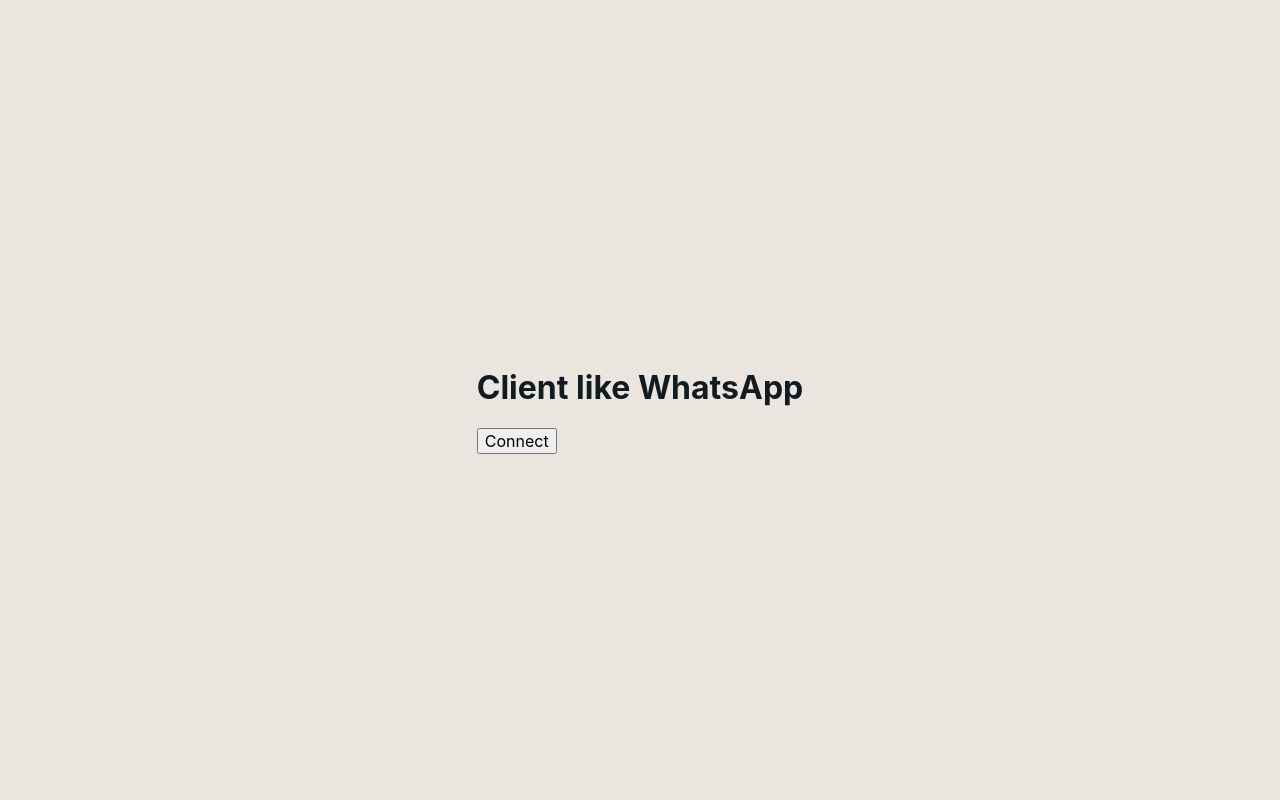
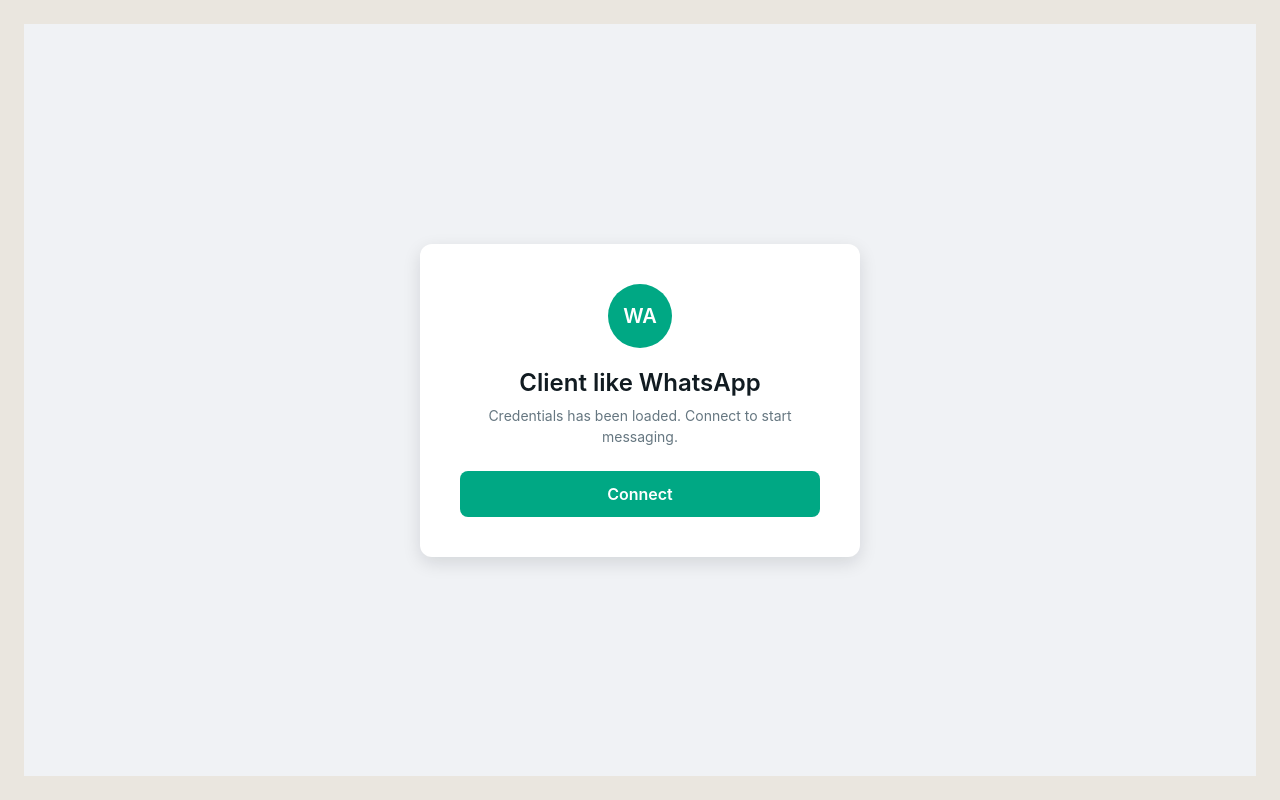
Before and after one commit to avramenkomy/test-unit-wa, a React (Vite) app: page / in a window 1280 px wide. Built offline with nearby package versions, Linux system fonts and the light colour scheme; no server answers.

Commit message:
style: add connection screen

```diff
--- a/src/App.css
+++ b/src/App.css
@@ -5,6 +5,142 @@
   align-items: center;
   justify-content: center;
   padding: 24px;
+}
+
+.connection {
+  width: 100%;
+  min-height: calc(100vh - 48px);
+
+  display: flex;
+  align-items: center;
+  justify-content: center;
+
+  padding: 24px;
+
+  background: #f0f2f5;
+}
+
+.connection__form {
+  width: 100%;
+  max-width: 440px;
+
+  display: flex;
+  flex-direction: column;
+  gap: 24px;
+
+  padding: 40px;
+  background: #ffffff;
+
+  border-radius: 12px;
+
+  box-shadow: 0 6px 18px rgba(11, 20, 26, 0.12);
+}
+
+.connection__header {
+  text-align: center;
+}
+
+.connection__logo {
+  width: 64px;
+  height: 64px;
+
+  margin: 0 auto 20px;
+
+  display: flex;
+  align-items: center;
+  justify-content: center;
+
+  color: #ffffff;
+  font-size: 20px;
+  font-weight: 600;
+
+  background: #00a884;
+  border-radius: 50%;
+}
+
+.connection__header h1 {
+  margin: 0 0 8px;
+
+  color: #111b21;
+  font-size: 24px;
+  font-weight: 600;
+}
+
+.connection__header p {
+  margin: 0;
+  color: #667781;
+  font-size: 14px;
+  line-height: 1.5;
+}
+
+.connection__fields {
+  display: flex;
+  flex-direction: column;
+  gap: 18px;
+}
+
+.connection__fields label {
+  display: flex;
+  flex-direction: column;
+  gap: 7px;
+  color: #3b4a54;
+  font-size: 13px;
+  font-weight: 500;
+}
+
+.connection__fields input {
+  width: 100%;
+  height: 46px;
+  padding: 0 14px;
+  color: #111b21;
+  background: #f7f8fa;
+  border: 1px solid #dfe3e5;
+  border-radius: 8px;
+  outline: none;
+
+  transition:
+    border-color 0.2s,
+    background-color 0.2s,
+    box-shadow 0.2s;
+}
+
+.connection__fields input::placeholder {
+  color: #8696a0;
+}
+
+.connection__fields input:focus {
+  background: #ffffff;
+  border-color: #00a884;
+  box-shadow: 0 0 0 3px rgba(0, 168, 132, 0.1);
+}
+
+.connection__button {
+  width: 100%;
+  height: 46px;
+  color: #ffffff;
+  font-weight: 600;
+  background: #00a884;
+  border: none;
+  border-radius: 8px;
+  transition:
+    background-color 0.2s,
+    transform 0.1s;
+}
+
+.connection__button:hover:not(:disabled) {
+  background: #008f72;
+}
+
+.connection__button:active:not(:disabled) {
+  transform: translateY(1px);
+}
+
+.connection__result {
+  margin: -8px 0 0;
+  color: #d93025;
+  font-size: 13px;
+  line-height: 1.4;
+  text-align: center;
 }
 
 .messenger {
@@ -350,6 +486,26 @@
 
 
 @media (max-width: 768px) {
+  .connection {
+    min-height: 100vh;
+    padding: 16px;
+  }
+
+  .connection__form {
+    max-width: 100%;
+    padding: 28px 20px;
+  }
+
+  .connection__logo {
+    width: 56px;
+    height: 56px;
+    margin-bottom: 16px;
+  }
+
+  .connection__header h1 {
+    font-size: 22px;
+  }
+
   .messenger {
     display: block;
   }
--- a/src/App.jsx
+++ b/src/App.jsx
@@ -28,8 +28,6 @@
   const [isConnecting, setIsConnecting] = useState(false);
   const [isConnected, setIsConnected] = useState(false);
   const [result, setResult] = useState('');
-
-
 
 
   const handleCheckInstance = useCallback(async () => {
--- a/src/components/ConnectionForm.jsx
+++ b/src/components/ConnectionForm.jsx
@@ -13,9 +13,20 @@
   return (
     <div className="connection">
       <form className="connection__form" onSubmit={handleSubmit}>
-        <h1>Client like WhatsApp</h1>
+        <div className="connection__header">
+          <div className="connection__logo">WA</div>
 
-        {!hasEnvCredentials && <>
+          <h1>Client like WhatsApp</h1>
+
+          <p>
+            {hasEnvCredentials
+              ? 'Credentials has been loaded. Connect to start messaging.'
+              : 'Enter your GREEN-API credentials for connect.'
+            }
+          </p>
+        </div>
+
+        {!hasEnvCredentials && <div className="connection__fields">
           <label>
             API Url
             <input
@@ -45,13 +56,17 @@
               required
             />
           </label>
-        </>}
+        </div>}
 
-        <button type="submit" disabled={isConnecting}>
+        {result && <p className="connection__result">{result}</p>}
+
+        <button
+          className="connection__button"
+          type="submit"
+          disabled={isConnecting}
+        >
           {isConnecting ? 'Connecting...' : 'Connect'}
         </button>
-
-        {result && <p>{result}</p>}
       </form>
     </div>
   )
```
